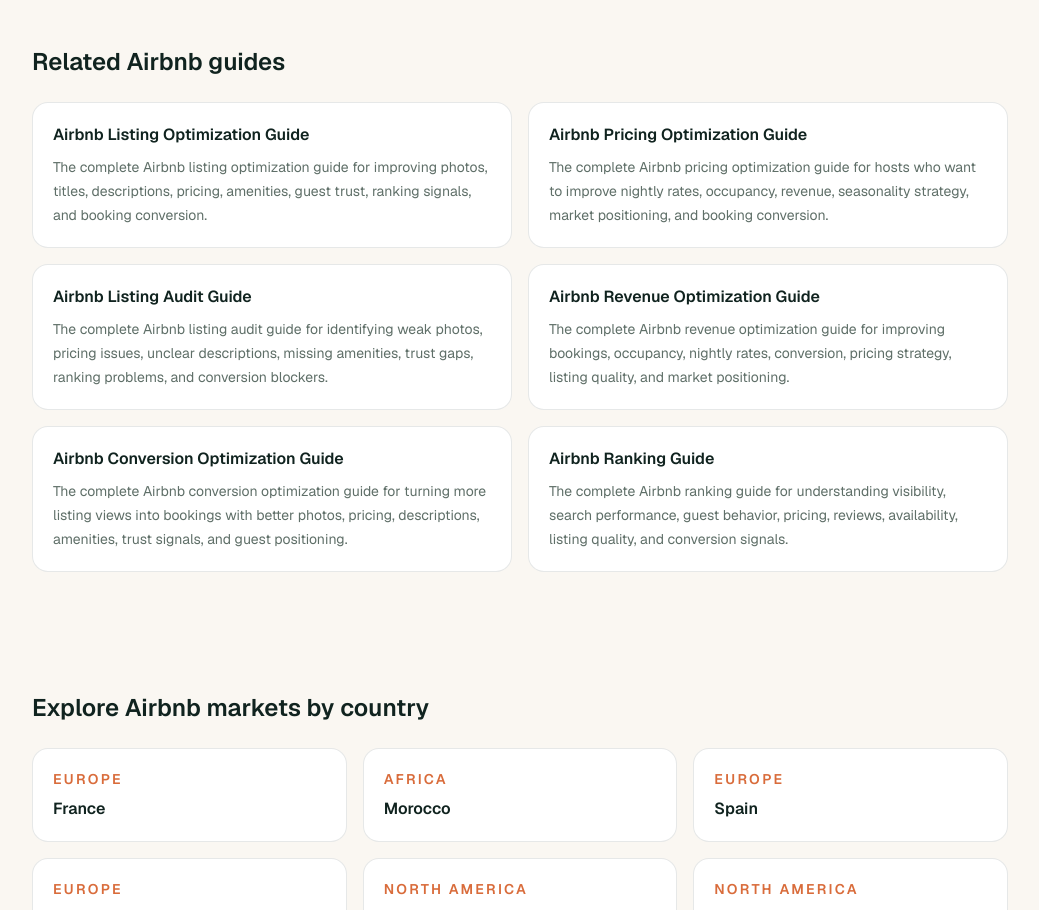
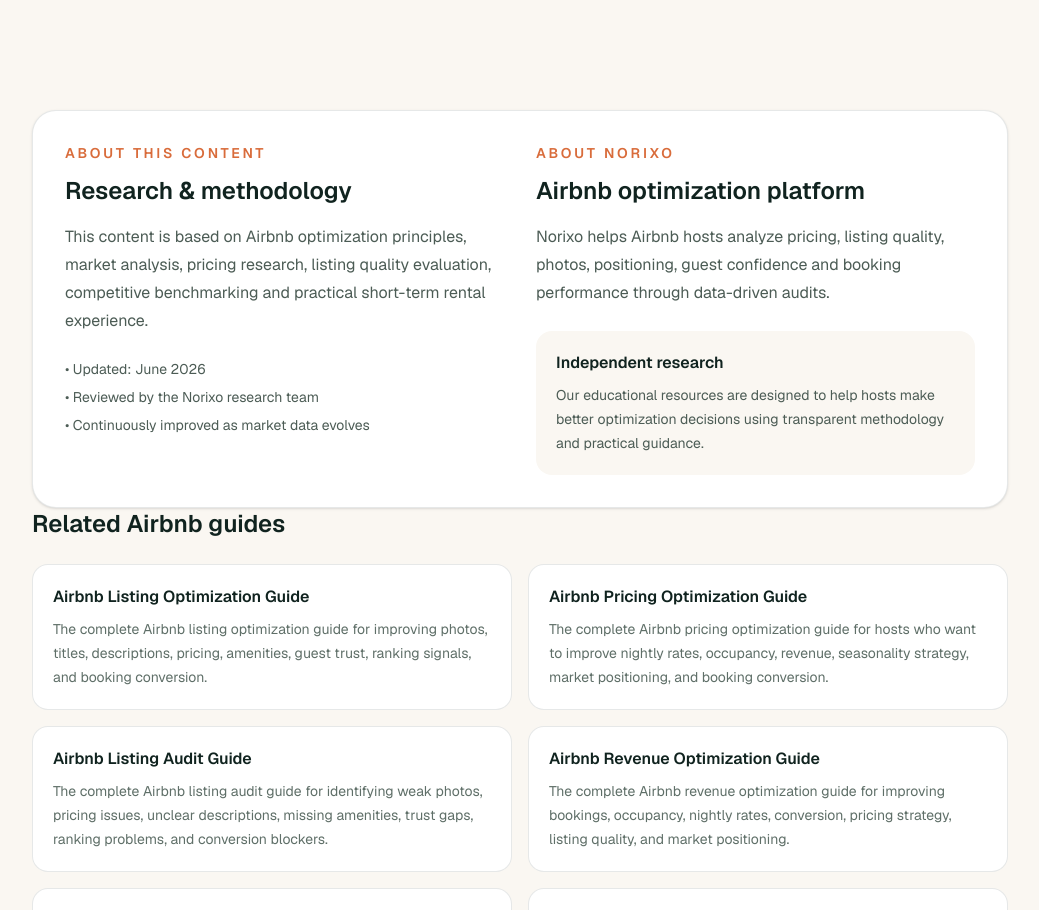
Before and after one commit to NorixoGroup/norixo-optimize, a Next.js app: page /guides/airbnb-seo in a window 1280 px wide. Shown: the part 4732-5642 px from the top of the page, without its empty margins (120-1159 px from the left). Built offline with nearby package versions, Linux system fonts and the light colour scheme; no server answers.

Commit message:
feat(seo): add EEAT blocks across authority pages

```diff
--- a/app/articles/[article]/page.tsx
+++ b/app/articles/[article]/page.tsx
@@ -5,6 +5,7 @@ import { articles, getArticleBySlug } from "@/data/articles";
 import { guides } from "@/data/guides";
 import { rankings } from "@/data/rankings";
 import { buildArticleMetadata } from "@/lib/seo/buildArticleMetadata";
+import EEAT from "@/components/seo/EEAT";
 
 type Props = {
   params: Promise<{
@@ -142,6 +143,10 @@ export default async function ArticlePage({ params }: Props) {
         </div>
       </section>
 
+      <section className="mx-auto max-w-5xl px-6">
+        <EEAT updated="June 2026" />
+      </section>
+
       <section className="mx-auto max-w-5xl px-6 py-12">
         <div className="rounded-3xl bg-[#10231F] p-8 text-white md:p-10">
           <h2 className="text-3xl font-semibold">
--- a/app/guides/[guide]/page.tsx
+++ b/app/guides/[guide]/page.tsx
@@ -12,6 +12,7 @@ import { GuideFAQ } from "@/components/seo/GuideFAQ";
 import { RelatedGuides } from "@/components/seo/RelatedGuides";
 import { RelatedCountries } from "@/components/seo/RelatedCountries";
 import { RelatedCities } from "@/components/seo/RelatedCities";
+import EEAT from "@/components/seo/EEAT";
 
 type Props = {
   params: Promise<{
@@ -169,6 +170,10 @@ export default async function GuidePage({ params }: Props) {
 
       <GuideCTA />
 
+      <section className="mx-auto max-w-5xl px-6">
+        <EEAT updated="June 2026" />
+      </section>
+
       <RelatedGuides guides={guides} currentSlug={guide.slug} />
 
       <RelatedCountries
--- a/app/rankings/[ranking]/page.tsx
+++ b/app/rankings/[ranking]/page.tsx
@@ -3,6 +3,7 @@ import { notFound } from "next/navigation";
 import type { Metadata } from "next";
 import { rankings, getRankingBySlug } from "@/data/rankings";
 import { buildRankingMetadata } from "@/lib/seo/buildRankingMetadata";
+import EEAT from "@/components/seo/EEAT";
 
 type Props = {
   params: Promise<{
@@ -164,6 +165,10 @@ export default async function RankingPage({ params }: Props) {
         </div>
       </section>
 
+      <section className="mx-auto max-w-5xl px-6">
+        <EEAT updated="June 2026" />
+      </section>
+
       <section className="mx-auto max-w-5xl px-6 py-12">
         <div className="rounded-3xl bg-[#10231F] p-8 text-white md:p-10">
           <h2 className="text-3xl font-semibold">
--- a/app/solutions/[solution]/page.tsx
+++ b/app/solutions/[solution]/page.tsx
@@ -7,6 +7,7 @@ import { guides } from "@/data/guides";
 import { articles } from "@/data/articles";
 import { rankings } from "@/data/rankings";
 import { buildSolutionMetadata } from "@/lib/seo/buildSolutionMetadata";
+import EEAT from "@/components/seo/EEAT";
 
 function slugifyHeading(value: string) {
   return value
@@ -315,6 +316,8 @@ export default async function SolutionPage({ params }: Props) {
         </section>
       ) : null}
 
+      <EEAT updated="June 2026" />
+
       <section className="mx-auto max-w-5xl px-6 py-12">
         <div className="rounded-3xl bg-[#10231F] p-8 text-white md:p-10">
           <h2 className="text-3xl font-semibold">
--- /dev/null
+++ b/components/seo/EEAT.tsx
@@ -0,0 +1,68 @@
+type Props = {
+  updated?: string;
+};
+
+export default function EEAT({
+  updated = "June 2026",
+}: Props) {
+  return (
+    <section className="mt-16 rounded-3xl border border-[#10231F]/10 bg-white p-8 shadow-sm">
+      <div className="grid gap-8 md:grid-cols-2">
+
+        <div>
+          <p className="text-sm font-semibold uppercase tracking-[0.2em] text-[#D96C3B]">
+            About this content
+          </p>
+
+          <h2 className="mt-3 text-2xl font-semibold">
+            Research & methodology
+          </h2>
+
+          <p className="mt-4 leading-7 text-[#4C5C55]">
+            This content is based on Airbnb optimization principles,
+            market analysis, pricing research, listing quality
+            evaluation, competitive benchmarking and practical
+            short-term rental experience.
+          </p>
+
+          <ul className="mt-6 space-y-2 text-sm text-[#4C5C55]">
+            <li>• Updated: {updated}</li>
+            <li>• Reviewed by the Norixo research team</li>
+            <li>• Continuously improved as market data evolves</li>
+          </ul>
+        </div>
+
+        <div>
+          <p className="text-sm font-semibold uppercase tracking-[0.2em] text-[#D96C3B]">
+            About Norixo
+          </p>
+
+          <h2 className="mt-3 text-2xl font-semibold">
+            Airbnb optimization platform
+          </h2>
+
+          <p className="mt-4 leading-7 text-[#4C5C55]">
+            Norixo helps Airbnb hosts analyze pricing,
+            listing quality, photos, positioning,
+            guest confidence and booking performance
+            through data-driven audits.
+          </p>
+
+          <div className="mt-6 rounded-2xl bg-[#FAF7F2] p-5">
+            <p className="font-semibold">
+              Independent research
+            </p>
+
+            <p className="mt-2 text-sm leading-6 text-[#4C5C55]">
+              Our educational resources are designed to help
+              hosts make better optimization decisions using
+              transparent methodology and practical guidance.
+            </p>
+          </div>
+
+        </div>
+
+      </div>
+    </section>
+  );
+}
```
